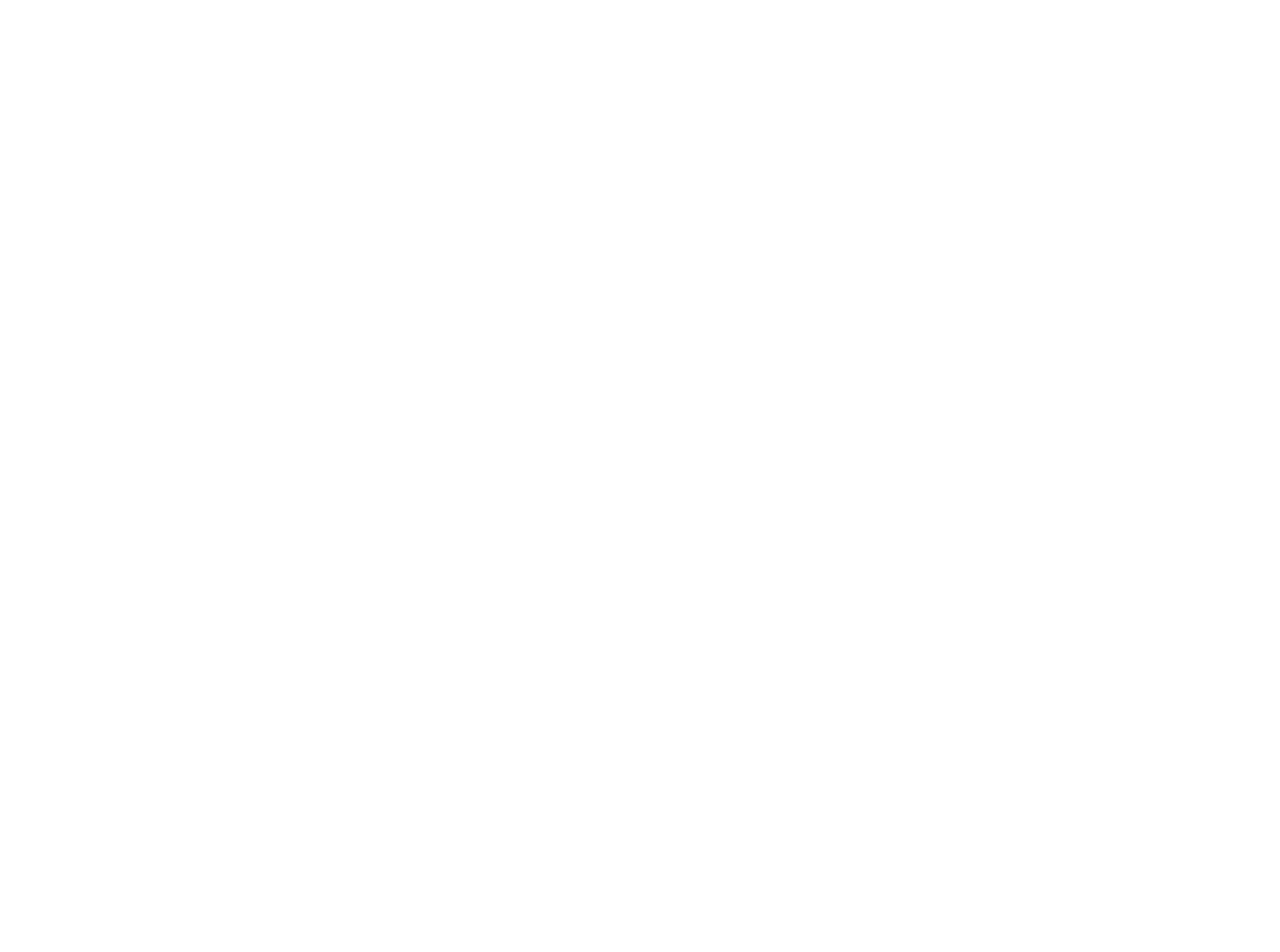
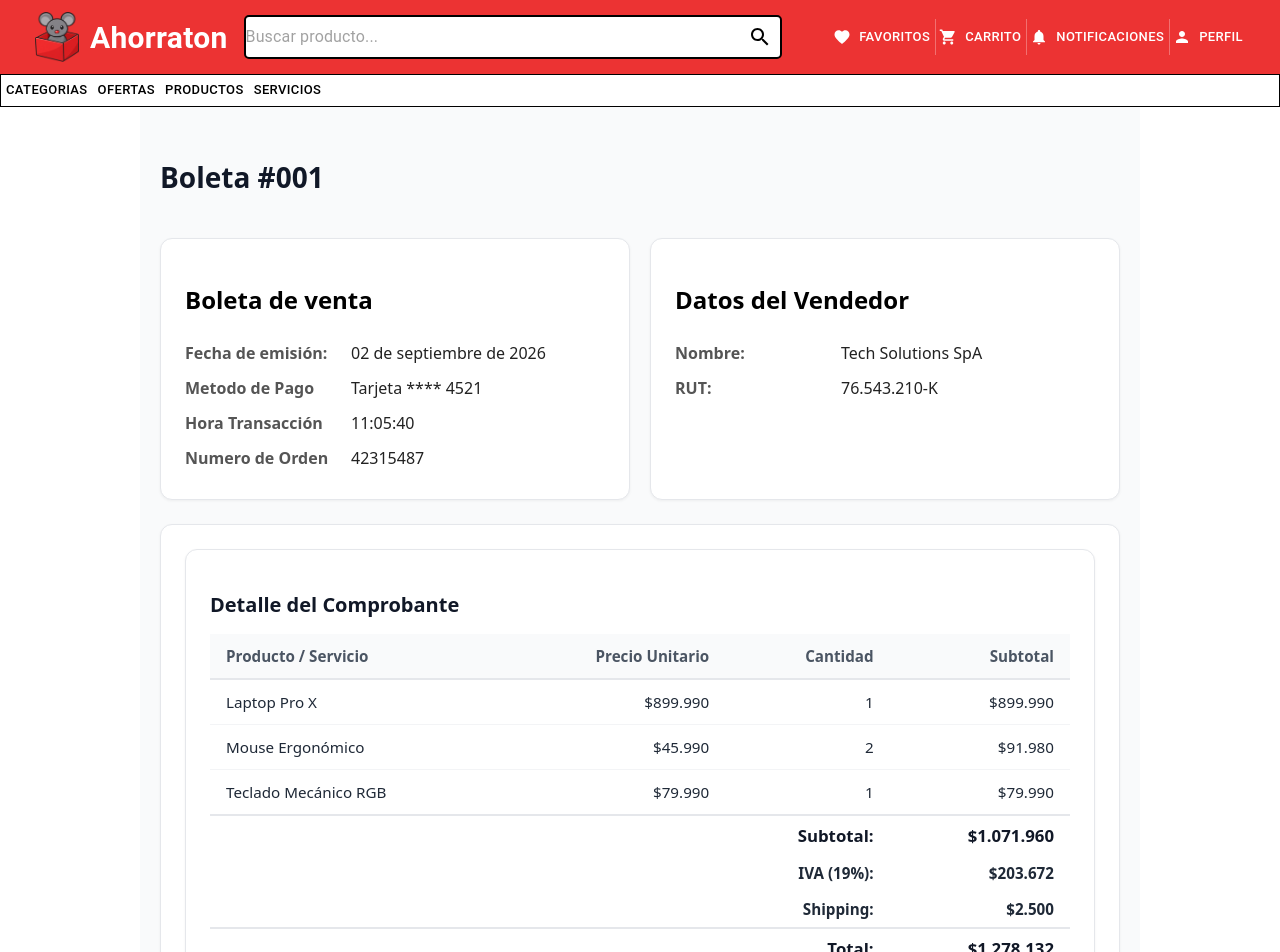
Before and after one commit to ElPabloOficial/-TWM-Proyecto-Compra-Venta, a React (Vite) app: page /recibo in a window 1280 px wide. Before the commit this address had no page. Shown: the top 952 px of the page. Before the commit the page ends 800 px from the top, so only its background shows below. Built offline with nearby package versions, Linux system fonts and the light colour scheme.

Commit message:
Añadida página de recibo

```diff
--- a/src/App.jsx
+++ b/src/App.jsx
@@ -16,6 +16,7 @@
 import QuoteDetailScreen from "./pages/Quotes/QuoteDetailScreen";
 import ReviewsScreen from "./pages/Reviews/ReviewsScreen";
 import OrdersScreen from "./pages/Orders/OrdersScreen";
+import ReceiptScreen from "./pages/Receipt/ReceiptScreen";
 
 const App = () => {
   return (
@@ -40,6 +41,7 @@
               <Route path="/cotizaciones/:id" element={<QuoteDetailScreen />} />
               <Route path="/resenas" element={<ReviewsScreen />} />
               <Route path="/pedidos" element={<OrdersScreen />} />
+              <Route path="/recibo" element={<ReceiptScreen />} />
             </Routes>
           </QuotesProvider>
         </ServiciosProvider>
--- /dev/null
+++ b/src/components/organisms/Receipt/DetailListSection.jsx
@@ -0,0 +1,15 @@
+export function DetailListSection({ title, items = [] }) {
+  return (
+    <section className="detail-section">
+    <h2>{title}</h2>
+    <ul className="pair-list">
+    {items.map((item, index) => (
+      <li key={index} className="pair-item">
+      <span className="label">{item.label}</span>
+      <span className="value">{item.value}</span>
+      </li>
+    ))}
+    </ul>
+    </section>
+  );
+}
--- /dev/null
+++ b/src/components/organisms/Receipt/FinancialTableSection.jsx
@@ -0,0 +1,50 @@
+export function FinancialTableSection({ title, headers = [], rows = [], summaryPairs = [] }) {
+  const totalColumns = headers.length;
+  const labelSpan = totalColumns - 2 >= 1 ? totalColumns - 2 : 1;
+
+  return (
+    <section className="financial-section">
+    <h2>{title}</h2>
+
+    <div className="table-responsive">
+    <table className="financial-table">
+    {/* Table Header */}
+    <thead>
+    <tr>
+    {headers.map((header, index) => (
+      <th key={index}>{header}</th>
+    ))}
+    </tr>
+    </thead>
+
+    {/* Table Body Rows */}
+    <tbody>
+    {rows.map((row, rowIndex) => (
+      <tr key={rowIndex}>
+      {row.map((cell, cellIndex) => (
+        <td key={cellIndex}>{cell}</td>
+      ))}
+      </tr>
+    ))}
+    </tbody>
+
+    {/* Footer Summary (Natively aligned with the final columns above) */}
+    {summaryPairs.length > 0 && (
+      <tfoot>
+      {summaryPairs.map((pair, index) => {
+        const isTotal = pair.label.toLowerCase().includes("total");
+        return (
+          <tr key={index} className={isTotal ? "total-row" : ""}>
+          <td colSpan={labelSpan} className="empty-spacer"></td>
+          <td className="summary-label">{pair.label}:</td>
+          <td className="summary-value">{pair.value}</td>
+          </tr>
+        );
+      })}
+      </tfoot>
+    )}
+    </table>
+    </div>
+    </section>
+  );
+}
--- /dev/null
+++ b/src/pages/Receipt/ReceiptScreen.jsx
@@ -0,0 +1,66 @@
+import { useNavigate } from "react-router-dom";
+import { DetailListSection } from "../../components/organisms/Receipt/DetailListSection";
+import { FinancialTableSection } from "../../components/organisms/Receipt/FinancialTableSection";
+import Header from "../../components/organisms/Header/Header";
+import CustomButton from '../../components/atoms/Button/CustomButton';
+import AddIcon from '@mui/icons-material/Add';
+
+import "../../styles/Receipt.css";
+
+export default function ReceiptScreen() {
+  return (
+    <>
+    <Header />
+    <div className="page-container">
+
+
+    <h1 className="page-title">Boleta #001</h1>
+
+
+    <div className="info-row">
+    <div className="card-section">
+    <DetailListSection
+    title="Boleta de venta"
+    items={[
+      { label: "Fecha de emisión:", value: "02 de septiembre de 2026" },
+      { label: "Metodo de Pago", value: "Tarjeta **** 4521" },
+      { label: "Hora Transacción", value: "11:05:40" },
+      { label: "Numero de Orden", value: "42315487" }
+    ]}
+    />
+    </div>
+
+    <div className="card-section">
+    <DetailListSection
+    title="Datos del Vendedor"
+    items={[
+      { label: "Nombre:", value: "Tech Solutions SpA" },
+      { label: "RUT:", value: "76.543.210-K" }
+    ]}
+    />
+    </div>
+    </div>
+
+    <div className="card-section">
+    <FinancialTableSection
+    title="Detalle del Comprobante"
+    headers={["Producto / Servicio", "Precio Unitario", "Cantidad", "Subtotal"]}
+    rows={[
+      ["Laptop Pro X", "$899.990", "1", "$899.990"],
+      ["Mouse Ergonómico", "$45.990", "2", "$91.980"],
+      ["Teclado Mecánico RGB", "$79.990", "1","$79.990"],
+    ]}
+    summaryPairs={[
+      { label: "Subtotal", value: "$1.071.960" },
+      { label: "IVA (19%)", value: "$203.672" },
+          { label: "Shipping", value: "$2.500" },
+          { label: "Total", value: "$1.278.132" }
+    ]}
+    />
+    </div>
+
+    <CustomButton type="button" className="submit-btn">Descargar PDF</CustomButton>
+    </div>
+    </>
+  );
+}
--- /dev/null
+++ b/src/styles/Receipt.css
@@ -0,0 +1,133 @@
+.pair-list {
+    list-style: none;
+    padding: 0;
+    margin: 0;
+}
+
+.pair-item {
+    display: grid;
+    grid-template-columns: 150px 1fr;
+    gap: 1rem;
+    padding: 0.4rem 0;
+}
+
+.label {
+    font-weight: 600;
+    color: #555;
+}
+
+.value {
+    color: #222;
+}
+
+.page-container {
+    max-width: 1000px;
+    margin: 0 auto;
+    padding: 32px 20px;
+    display: flex;
+    flex-direction: column;
+    gap: 24px;
+    background-color: #f9fafb;
+    min-height: 100vh;
+}
+
+.page-title {
+    font-size: 1.75rem;
+    font-weight: 700;
+    color: #111827;
+}
+
+.info-row {
+    display: flex;
+    gap: 20px;
+    width: 100%;
+}
+
+.card-section {
+    background: #ffffff;
+    border-radius: 12px;
+    border: 1px solid #e5e7eb;
+    padding: 24px;
+    box-shadow: 0 1px 3px rgba(0, 0, 0, 0.05);
+    flex: 1;
+}
+
+.financial-section {
+    background: #ffffff;
+    border-radius: 12px;
+    border: 1px solid #e5e7eb;
+    padding: 24px;
+    box-shadow: 0 1px 3px rgba(0, 0, 0, 0.05);
+}
+
+.financial-section h2 {
+    font-size: 1.25rem;
+    font-weight: 600;
+    margin-bottom: 16px;
+    color: #111827;
+}
+
+.financial-table {
+    width: 100%;
+    border-collapse: collapse;
+    text-align: left;
+    font-size: 0.95rem;
+}
+
+.financial-table th,
+.financial-table td {
+    padding: 12px 16px;
+}
+
+.financial-table th {
+    font-weight: 600;
+    color: #4b5563;
+    border-bottom: 2px solid #e5e7eb;
+    background-color: #f9fafb;
+}
+
+.financial-table td {
+    border-bottom: 1px solid #f3f4f6;
+    color: #1f2937;
+}
+
+.financial-table th:nth-child(n+2),
+.financial-table td:nth-child(n+2) {
+    text-align: right;
+}
+
+.financial-table tfoot td {
+    border-bottom: none;
+    padding: 8px 16px;
+}
+
+.summary-label {
+    text-align: right;
+    font-weight: 600;
+    color: #4b5563;
+}
+
+.summary-value {
+    text-align: right;
+    font-weight: 600;
+    color: #1f2937;
+}
+
+.total-row td {
+    font-weight: 700;
+    color: #111827;
+    font-size: 1.05rem;
+    border-top: 2px solid #e5e7eb;
+    padding-top: 14px;
+}
+
+.submit-btn {
+    align-self: flex-start;
+    margin-top: 8px;
+}
+
+@media (max-width: 768px) {
+    .info-row {
+        flex-direction: column;
+    }
+}
```
Also changed, not shown: src/pages/Login/LoginScreen.jsx (line endings or trailing spaces).
